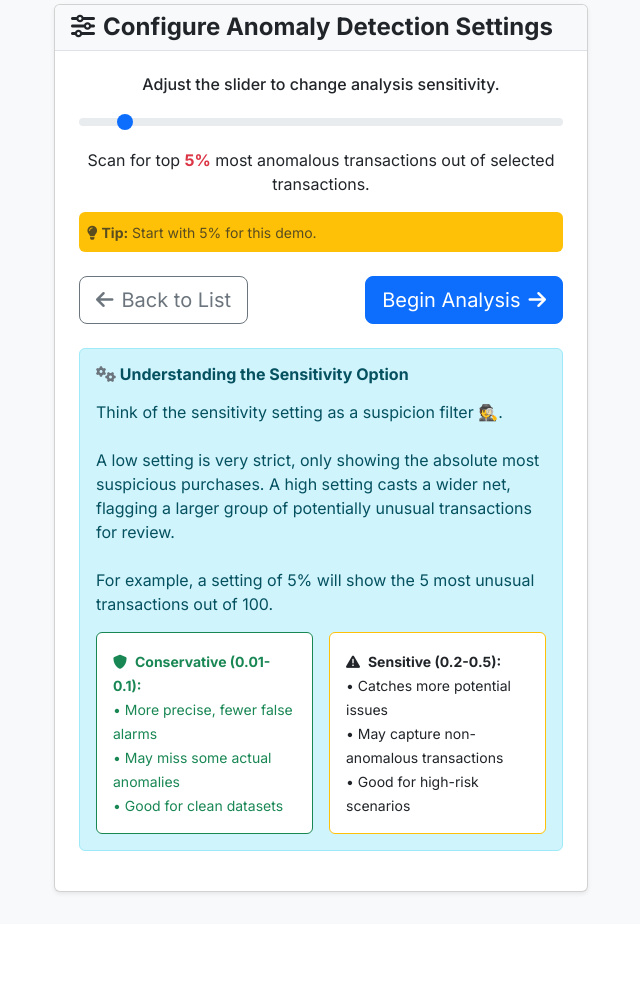
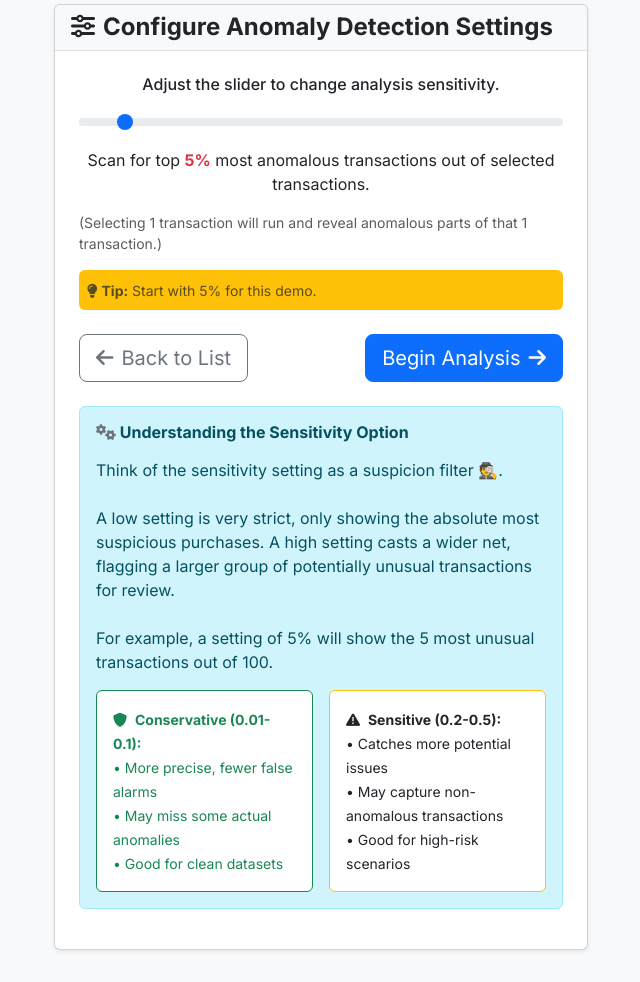
Before and after one commit to gabegtrrz/WatchdogAI, a Django app: template templates/ai_analytics/analysis_configuration.html in a window 1280 px wide. Shown: the part 146-1128 px from the top of the page, without its empty margins (319-959 px from the left). Before the commit the page ends 1041 px from the top, so only its background shows below. Run offline with Django 5.2, Linux system fonts and the light colour scheme; the template is opened without the code that fills it: values that come from a table or form of the project are taken from there, others are empty; parts of the project's set-up code (start-up, migrations or seed data) failed here and were passed over.

Commit message:
Add informational text about transaction selection in analysis configuration template

```diff
--- a/templates/ai_analytics/analysis_configuration.html
+++ b/templates/ai_analytics/analysis_configuration.html
@@ -23,7 +23,9 @@
                             <input type="hidden" id="transaction-count-data" value="{{ transaction_count }}">
                             <p id="scan-description" class="text-center fs-7 mt-2 mb-0"></p>
                         </div>
-
+                        <div class="mb-3">
+                            <p class='text-muted small'> (Selecting 1 transaction will run and reveal anomalous parts of that 1 transaction.)</p>
+                        </div>
                         <div class="mt-3 p-2 bg-warning rounded">
                             <p class="mb-0 text-muted">
                                 <small><i class="fas fa-lightbulb me-1"></i><strong>Tip:</strong> Start with 5% for this demo.</small>
```
